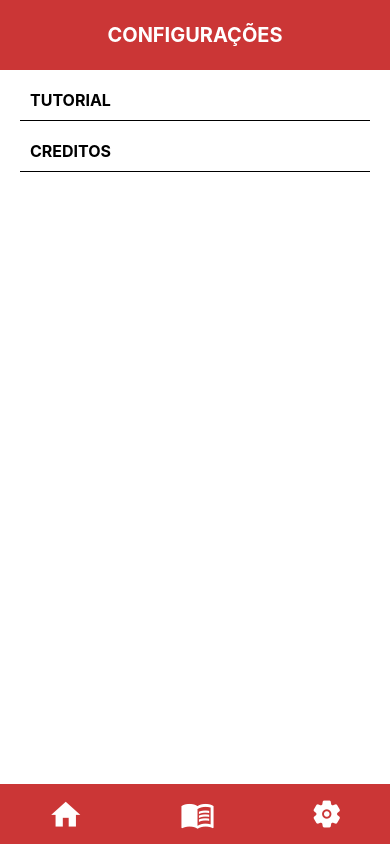
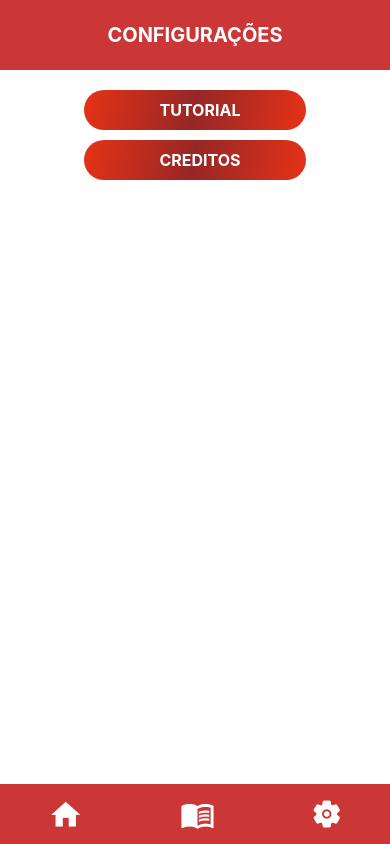
Before and after one commit to GFerreira1902/Projeto-Lista-de-Alimentos-com-React-Native, a React Native app: screen /ConfigPage in a window 390 px wide. Built offline with nearby package versions, Linux system fonts and the light colour scheme.

Commit message:
Novo estilo de botoes config page

```diff
--- a/package.json
+++ b/package.json
@@ -16,11 +16,13 @@
     "@react-navigation/stack": "^6.3.29",
     "expo": "~50.0.14",
     "expo-av": "~13.10.6",
+    "expo-linear-gradient": "~12.7.2",
     "expo-status-bar": "~1.11.1",
     "expo-video-player": "^2.2.0",
     "react": "18.2.0",
     "react-native": "0.73.6",
     "react-native-gesture-handler": "~2.14.0",
+    "react-native-linear-gradient": "^2.8.3",
     "react-native-reanimated": "~3.6.2",
     "react-native-safe-area-context": "4.8.2",
     "react-native-screens": "~3.29.0",
--- a/src/pages/ConfigPage.js
+++ b/src/pages/ConfigPage.js
@@ -1,7 +1,8 @@
 import React, { useState } from 'react';
-import { View, TouchableOpacity, Text, StyleSheet, ScrollView, Modal, Button } from 'react-native';
+import { View, TouchableOpacity, Text, StyleSheet, ScrollView, Modal, Button} from 'react-native';
 import FooterBar from '../components/FooterBar';
 import { Video } from 'expo-av';
+import { LinearGradient } from 'expo-linear-gradient';
 
 const ConfigPage = () => {
   const [showTutorial, setShowTutorial] = useState(false);
@@ -41,13 +42,25 @@ const ConfigPage = () => {
     <View style={styles.container}>
       <ScrollView contentContainerStyle={styles.contentContainer}>
         <View style={styles.optionsContainer}>
-          <Text style={styles.optionText} onPress={handleStartVideo}>TUTORIAL</Text>
+          <LinearGradient
+            colors={['#e53216', '#962727', '#e53216']}
+            start={{ x: 0, y:0 }}
+            end={{ x:1, y:1 }}
+            style={styles.linearGradient}
+          >
+            <Text style={styles.optionText} onPress={handleStartVideo}>TUTORIAL</Text>
+          </LinearGradient>
         </View>
-        <View style={styles.separator}></View>
         <View style={styles.optionsContainer}>
-          <Text style={styles.optionText} onPress={handleToggleCreditsModal}>CREDITOS</Text>
+          <LinearGradient
+            colors={['#e53216', '#962727', '#e53216']}
+            start={{ x: 0, y:0 }}
+            end={{ x:1, y:1 }}
+            style={styles.linearGradient}
+          >
+            <Text style={styles.optionText} onPress={handleToggleCreditsModal}>CREDITOS</Text>
+          </LinearGradient>
         </View>
-        <View style={styles.separator}></View>
       </ScrollView>
       {showTutorial && (
         <View style={styles.videoContainer}>
@@ -75,24 +88,37 @@ const styles = StyleSheet.create({
     backgroundColor: '#fff',
   },
   contentContainer: {
-    paddingVertical: 20,
-    paddingHorizontal: 20
+    paddingVertical: 10,
+    paddingHorizontal: 10,
+    justifyContent: 'center',
+    alignItems: 'center',
+    marginTop: 10
   },
   optionsContainer: {
     marginBottom: 10,
+    width: '60%',
+    alignItems: 'center',
   },
   sectionTitle: {
     fontSize: 18,
     fontWeight: 'bold',
     marginBottom: 10,
   },
-  optionContainer: {
-    marginBottom: 10,
-  },
   optionText: {
     fontSize: 16,
     fontWeight: 'bold',
-    marginLeft: 10
+    marginLeft: 10,
+    color: 'white'
+  },
+  linearGradient: {
+    width: '100%',
+    height: '60',
+    justifyContent: 'center',
+    alignItems: 'center',
+    borderRadius: 10,
+    paddingHorizontal: 30,
+    paddingVertical: 10,
+    borderRadius: 20
   },
   separator: {
     borderBottomWidth: 1,
```
Also changed, not shown: 1 other file (tests, documents, lock files or other folders).
